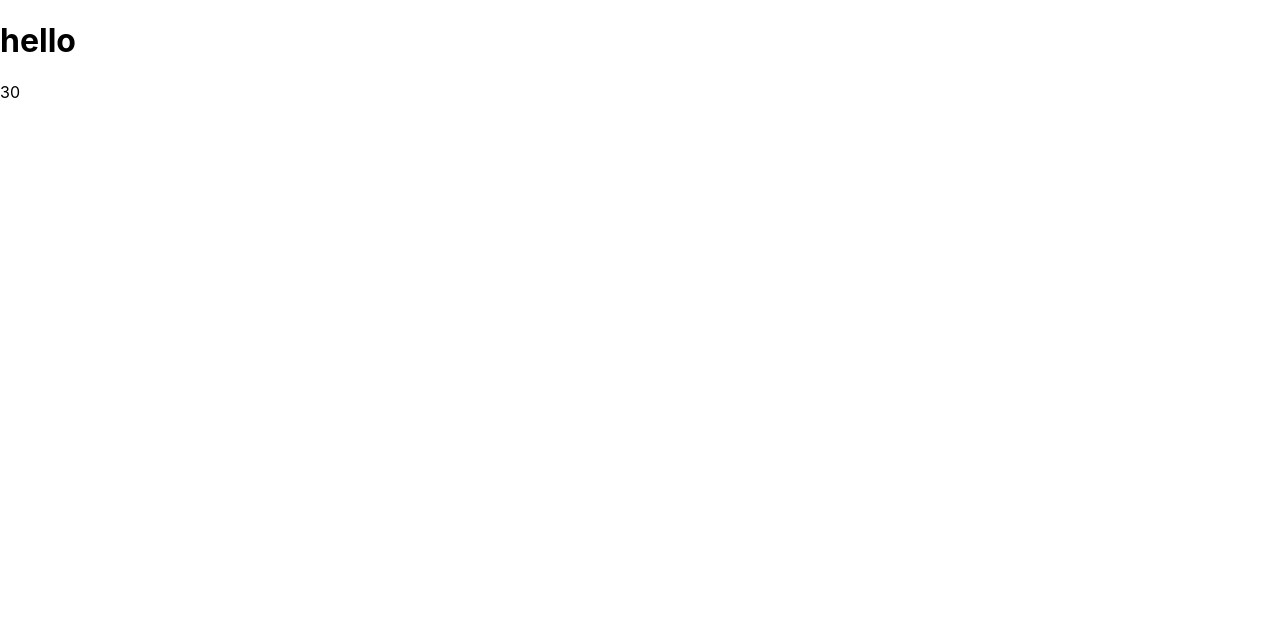
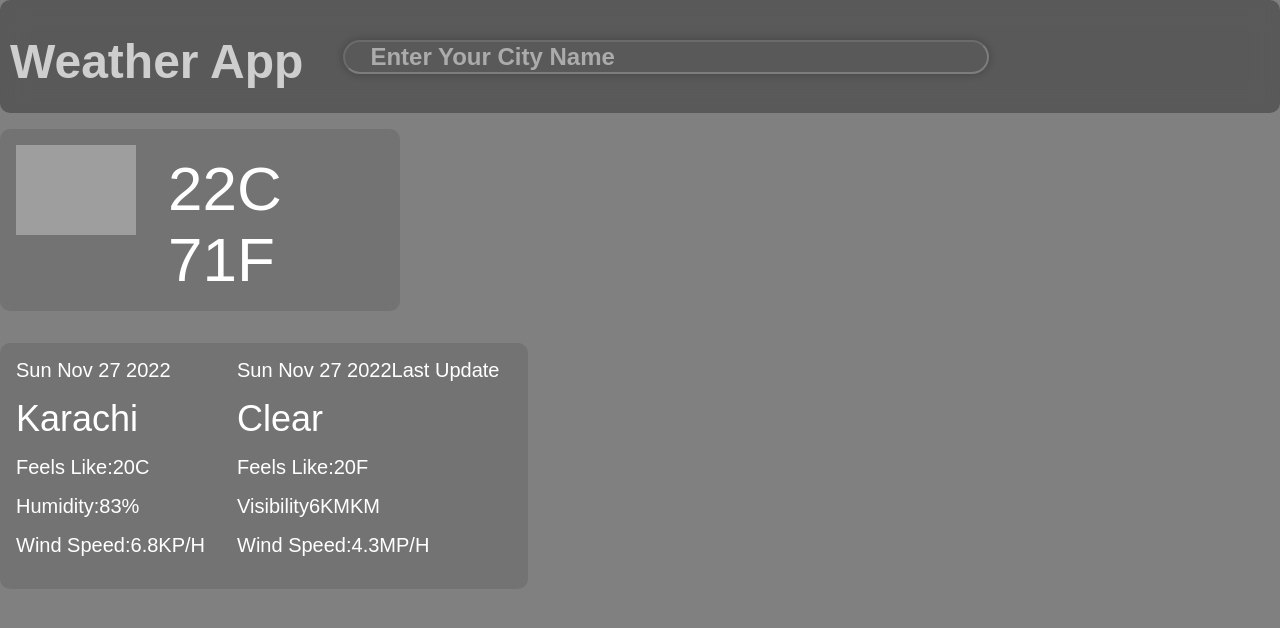
Before and after one commit to MuhammadSaad25/my-seiver-weather-app, a React (Create React App) app in the folder web/: page / in a window 1280 px wide. Shown: the top 628 px of the page. Built offline with nearby package versions, Linux system fonts and the light colour scheme; grey boxes are pictures that could not be loaded.

Commit message:
complete

```diff
--- a/web/src/App.jsx
+++ b/web/src/App.jsx
@@ -4,7 +4,7 @@ import Weather from './weather'
 const App = () => {
   return (
     <div>
-      <h1>hello</h1>
+      {/* <h1>hello</h1> */}
       <Weather />
     </div>
   )
--- a/web/src/data.json
+++ b/web/src/data.json
@@ -1,6 +1,14 @@
 [
   {
-    "temp": 30,
-    "wind": 40
+    "city":"Karachi",
+    "text":"Clear",
+    "tempC": 22,
+    "tempF": 71,
+    "ftempC": 20,
+    "ftempF": 68,
+    "humidity":83,
+    "visibility":"6KM",
+    "windKPH": 6.8,
+    "windMPH": 4.3
   }
 ]
--- /dev/null
+++ b/web/src/weather.css
@@ -0,0 +1,123 @@
+body {
+    font-family: Arial, Helvetica, sans-serif;
+    height: 100vh;
+    /* background-image: url(./immg/bg\ img.jpeg); */
+    background-color: gray;
+    background-size: cover;
+    background-repeat: no-repeat;
+  }
+
+  .main {
+    display: flex;
+    flex-direction: column;
+    height: 100%;
+    width: 100%;
+    color: #fff;
+  }
+
+  .nav_div {
+    display: flex;
+    background: rgba(0, 0, 0, 0.3);
+    backdrop-filter: blur(11.5px);
+    -webkit-backdrop-filter: blur(11.5px);
+    border-radius: 10px;
+    color: white;
+    padding: 1em 0;
+    font-size: 24px;
+    overflow: hidden;
+
+    height: 9%;
+    width: 100%;
+  }
+
+  h1 {
+    margin: 10px 0px 0px 10px;
+    opacity: 0.7;
+  }
+
+  form {
+    height: 100%;
+    width: 48%;
+  }
+
+  .card {
+    height: 70%;
+    width: 100%;
+    display: flex;
+    flex-direction: column;
+  }
+
+  .result_div {
+    /* display: none; */
+    display: flex;
+    width: 30%;
+    margin: 1rem 0 1rem 0;
+    padding: 1rem 0 1rem 1rem;
+    background: rgba(0, 0, 0, 0.1);
+    backdrop-filter: blur(7.5px);
+    -webkit-backdrop-filter: blur(7.5px);
+    border-radius: 10px;
+  }
+
+  img {
+    width: 120px;
+  }
+
+  .temp_result {
+    font-size: 62px;
+    margin: 0.5rem 0 0 2rem;
+  }
+
+  .sub {
+    /* display: none; */
+    display: flex;
+    width: 40%;
+    font-size: 20px;
+    margin: 1rem 0 1rem 0rem;
+    padding: 1rem 0 1rem 1rem;
+    background: rgba(0, 0, 0, 0.1);
+    backdrop-filter: blur(7.5px);
+    -webkit-backdrop-filter: blur(7.5px);
+    border-radius: 10px;
+  }
+
+  .right {
+    padding-left: 2rem;
+  }
+
+  .left div {
+    margin-bottom: 1rem;
+  }
+
+  .right div {
+    margin-bottom: 1rem;
+  }
+
+
+  #city {
+    margin-left: 40px;
+    padding-left: 25px;
+    margin-top: 1rem;
+    background-color: transparent;
+    height: 70%;
+    width: 100%;
+    border-radius: 30px;
+    font-size: 24px;
+    color: #fff;
+    font-weight: bold;
+    opacity: 0.7;
+    border-color: rgba(255, 255, 255, 0.3);
+    box-shadow: 0px 0px 10px 1px rgba(0, 0, 0, 0.3);
+    outline: none;
+    text-transform: capitalize;
+  }
+
+  ::placeholder {
+    color: #fff;
+    opacity: 0.7;
+  }
+
+  #city_name,
+  #weather_condition {
+    font-size: 36px;
+  }
--- a/web/src/weather.jsx
+++ b/web/src/weather.jsx
@@ -1,5 +1,6 @@
 import React from 'react'
 import data from "./data.json"
+import './weather.css'
 
 
 const weather = () => {
@@ -7,9 +8,59 @@ const weather = () => {
         <div>
             {data.map(data => {
                 return (
-                    <div>
-                        {data.temp}
+
+<div class="main">
+            <div class="nav_div">
+                <h1>Weather App</h1>
+                <form onsubmit="myFunction(); return false">
+                    <input type="text" id="city" placeholder="Enter your City name"/>
+                </form>
+
+            </div>
+
+
+            <div class="card">
+
+
+                <div class="result_div">
+
+                    <div class="img_div" >
+                        <img src="//cdn.weatherapi.com/weather/64x64/night/113.png" alt="" id="weather_icon"/>
                     </div>
+                    <div class="temp_result">
+                        <div id="tempC">{data.tempC}C</div>
+                        <div id="tempF">{data.tempF}F</div>
+                    </div>
+
+                </div>
+
+                <div class="sub">
+                    <div class="left">
+                        <div id="time">{new Date().toDateString()}</div>
+                        <div id="city_name">{data.city}</div>
+                        <div id="feels_like_c">Feels Like:{data.ftempC}C</div>
+                        <div id="humidity">Humidity:{data.humidity}%</div>
+                        <div id="wind_speed_kph">Wind Speed:{data.windKPH}KP/H</div>
+
+                    </div>
+
+                    <div class="right">
+                        <div id="last_update">{new Date().toDateString()}Last Update</div>
+                        <div id="weather_condition">{data.text}</div>
+                        <div id="feels_like_f">Feels Like:{data.ftempC}F</div>
+                        <div id="visibility">Visibility{data.visibility}KM</div>
+                        <div id="wind_speed_mph">Wind Speed:{data.windMPH}MP/H</div>
+                    </div>
+                </div>
+
+            </div>
+        </div>
+
+
+                    // <div>
+                    //     {data.city}
+                    //     {data.temp}
+                    // </div>
                 )
             })}
         </div>
```
Also changed, not shown: 12 other files (tests, documents, lock files or other folders).
